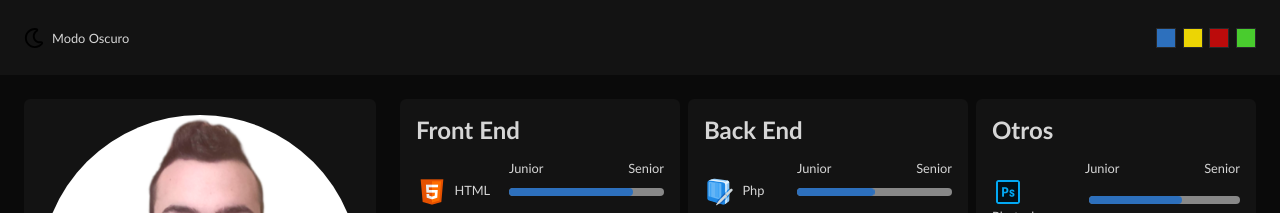
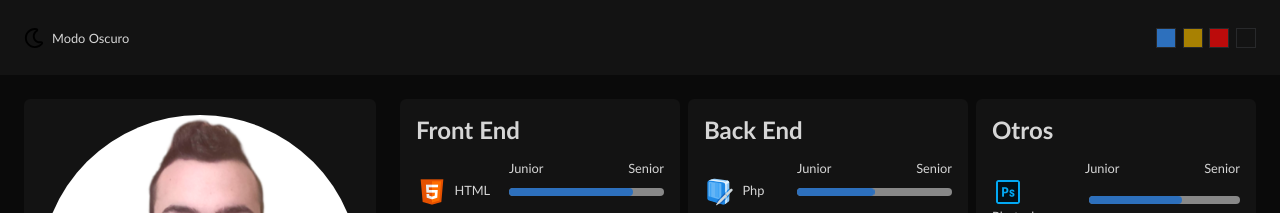
Before and after one commit to IkonikJD/Mi-Primer-Portfolio, a plain HTML site: page index.html in a window 1280 px wide. Shown: the top 213 px of the page. Drawn offline with Linux system fonts and the light colour scheme.

Commit message:
Update styles.css

```diff
--- a/css/styles.css
+++ b/css/styles.css
@@ -88,7 +88,7 @@ body.dark {
 }
 
 .colors_item-gold {
-    --primary-color: #ecd504;
+    --primary-color: #a88102;
 }
 
 .colors_item-red {
@@ -96,7 +96,7 @@ body.dark {
 }
 
 .colors_item-green {
-    --primary-color: #49cc2e;
+    --primary-color:  #249e0;
 }
 
 .title {
```
